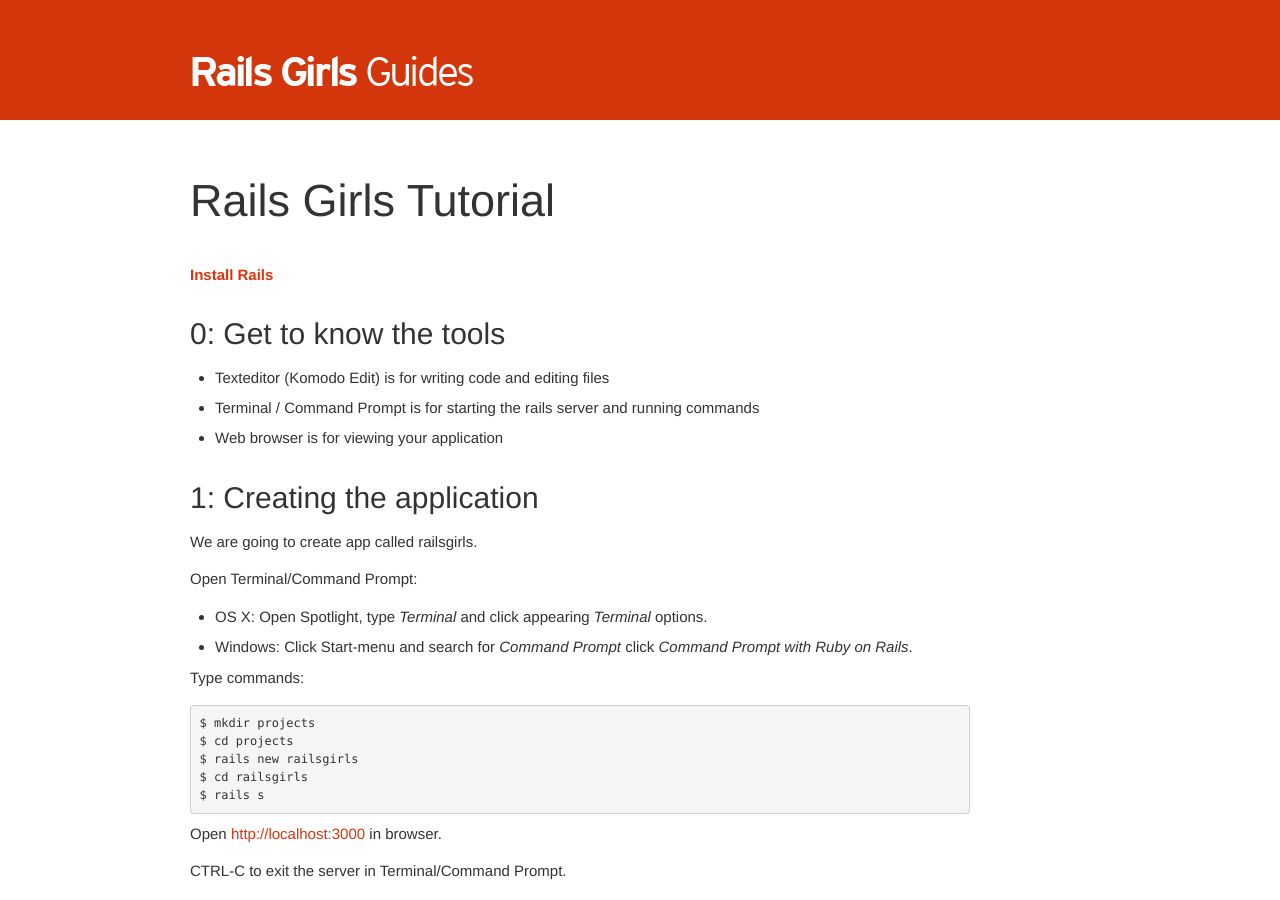
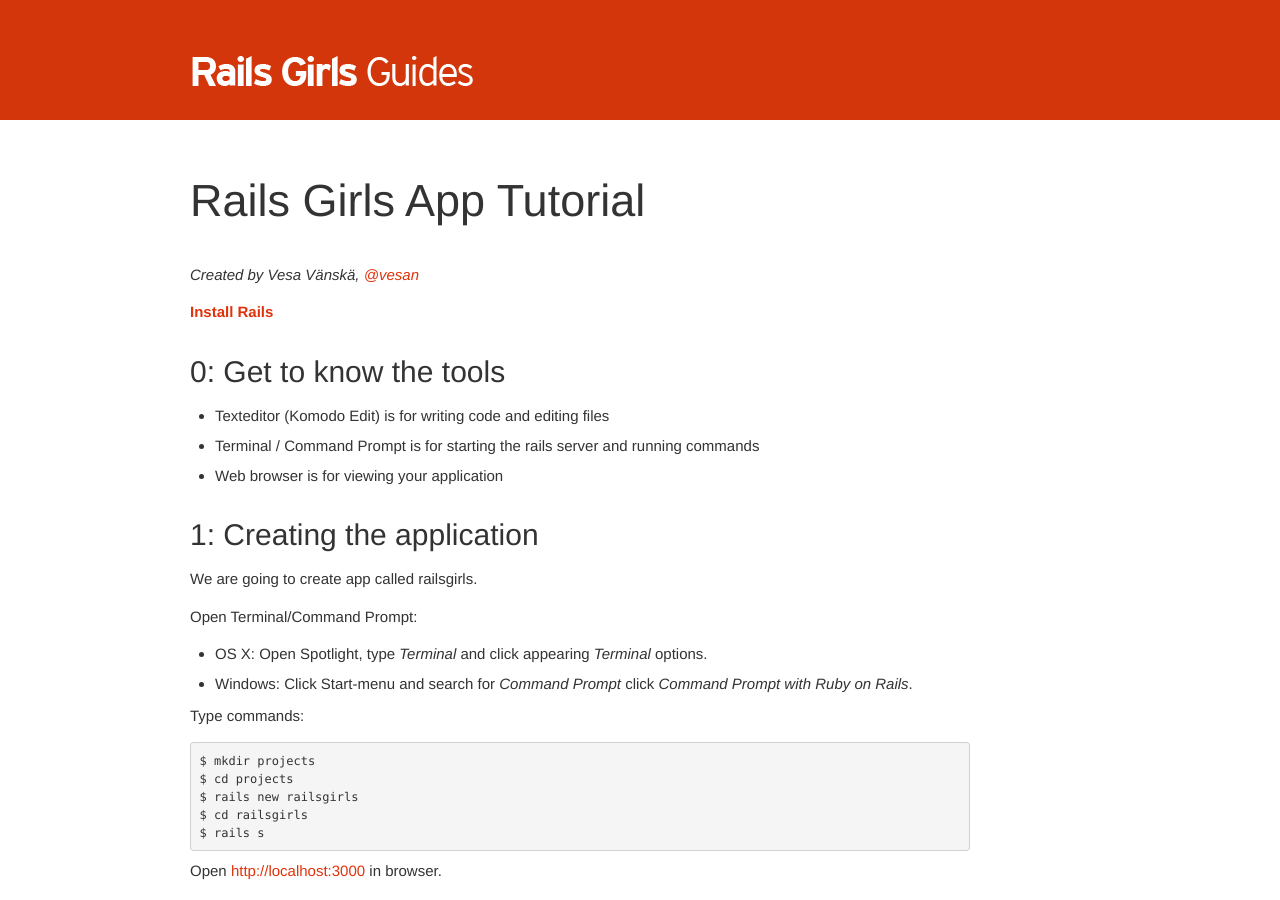
Before and after one commit to railsgirls/guides.railsgirls.com, a Jekyll site: the page built from _posts/2012-04-18-app.markdown, in a window 1280 px wide and 900 px high. Built offline with Jekyll 4.4.1, drawn with Linux system fonts in a browser that asks for light colours; Markdown is read by kramdown in place of the engine named in the settings.

Commit message:
guide credits

```diff
--- a/_posts/2012-04-18-app.markdown
+++ b/_posts/2012-04-18-app.markdown
@@ -4,7 +4,9 @@ title: Rails Girls App Tutorial
 permalink: app.html
 ---
 
-# Rails Girls Tutorial
+# Rails Girls App Tutorial
+
+*Created by Vesa Vänskä, [@vesan](https://twitter.com/vesan)*
 
 [**Install Rails**](/install)
 
--- a/_posts/2012-04-19-heroku.markdown
+++ b/_posts/2012-04-19-heroku.markdown
@@ -3,6 +3,10 @@ layout: default
 title: Rails Girls on Heroku
 permalink: heroku.html
 ---
+
+## Put Your App Online With Heroku
+
+*Created by Terence Lee, [@hone02](https://twitter.com/hone02)*
 
 ### Get Heroku
 
```
